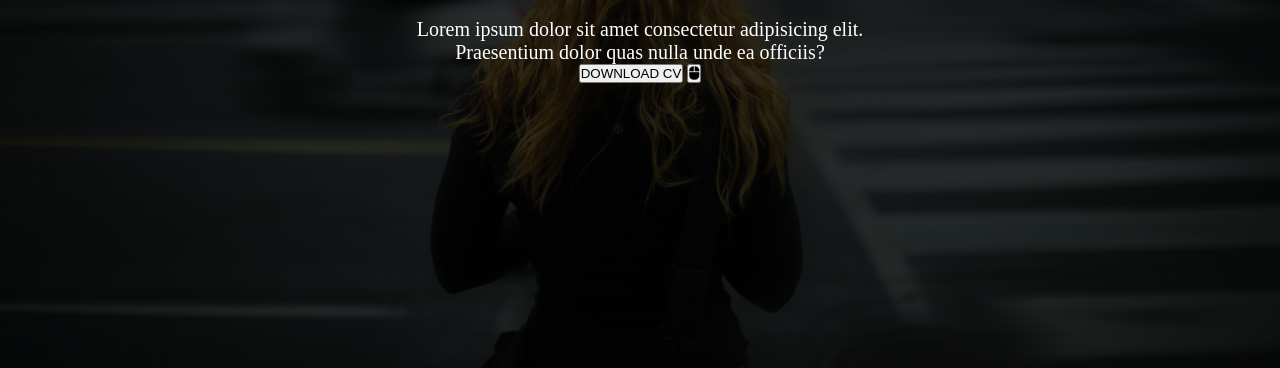
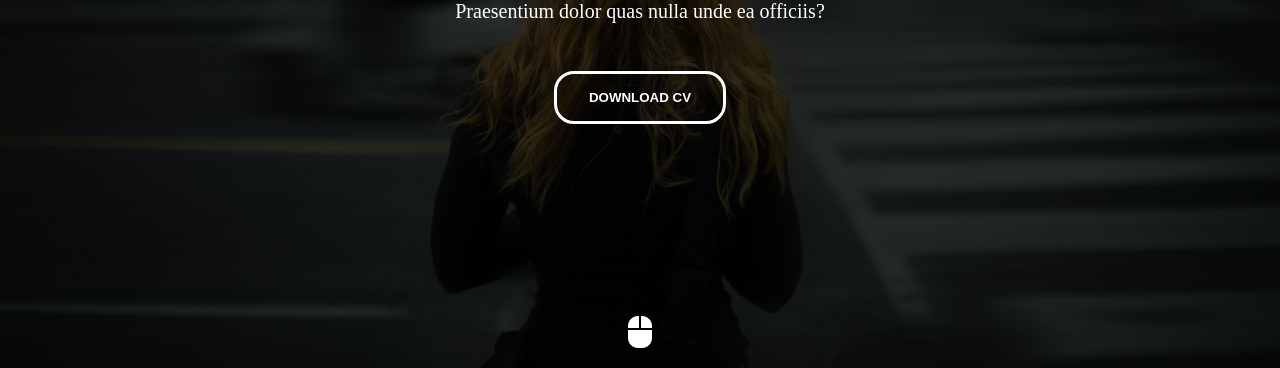
Before and after one commit to L-Hits/FE25, a plain HTML site: page index.html in a window 1280 px wide. Shown: the part 432-800 px from the top of the page. Drawn offline with nearby package versions, Linux system fonts and the light colour scheme; files whose address does not match are found by name.

Commit message:
다운로드 버튼 및 마우스 아이콘 추가

```diff
--- a/css/style.css
+++ b/css/style.css
@@ -94,4 +94,40 @@ main p {
   margin: 0 auto;
   font-size: 1.25rem;
 }
+
+/* 다운로드 버튼 */
+main button.download {
+  background-color: transparent;
+  border: 3px solid white;
+  border-radius: 20px;
+  padding: 1rem 2rem;
+  margin-top: 3rem;
+  color: white;
+  font-weight: bold;
+  cursor: pointer;
+}
+
+main button.mouse {
+  background-color: transparent;
+  border: none;
+  color: white;
+  font-size: 2rem;
+  position: absolute;
+  bottom: 1rem;
+  left: 50%;
+  transform: translateX(-50%);
+  animation: upDown 1s ease-in-out infinite;
+  cursor: pointer;
+}
+@keyframes upDown {
+  0% {
+    bottom: 1rem;
+  }
+  50% {
+    bottom: 1.5rem;
+  }
+  100% {
+    bottom: 1rem;
+  }
+}
 /* 메인 영역 끝 */
```
